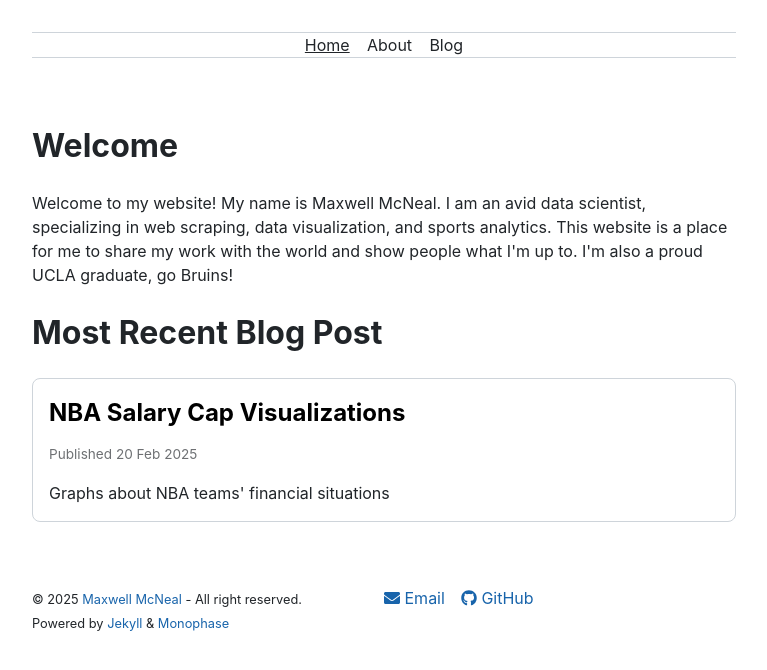
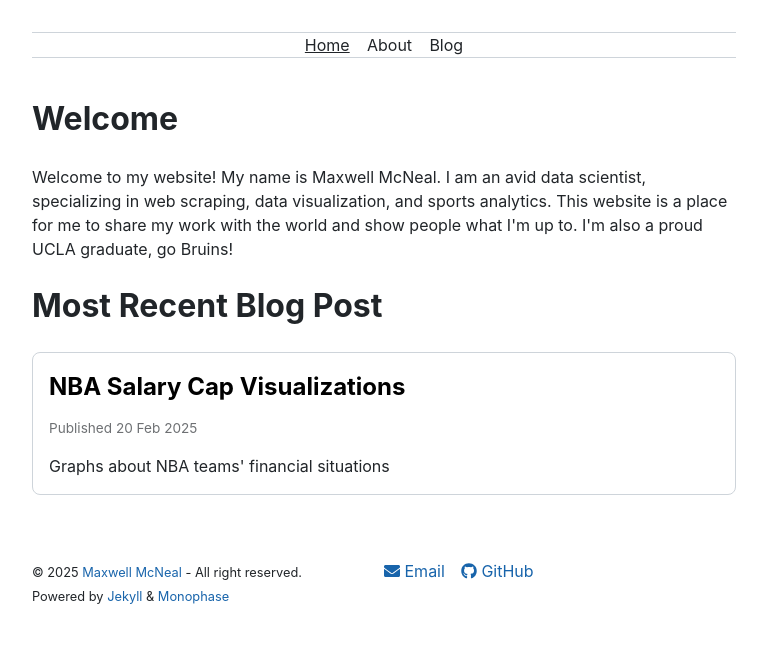
Before and after one commit to maxwellmcneal/maxwellmcneal.github.io, a Jekyll site: the page built from index.html, in a window 1280 px wide. Shown: the top 670 px of the page, without its empty margins (256-1023 px from the left). Built offline with Jekyll 4.4.1, drawn with Linux system fonts in a browser that asks for light colours; nearby versions of some CDN libraries.

Commit message:
Reduced space below header

```diff
--- a/_sass/monophase/_layout.scss
+++ b/_sass/monophase/_layout.scss
@@ -20,7 +20,7 @@
 .masthead {
   padding-top: var(--spacer);
   padding-bottom: var(--spacer);
-  margin-bottom: var(--spacer-3);
+  margin-bottom: var(--spacer);
 }
 
 .masthead-title {
```
